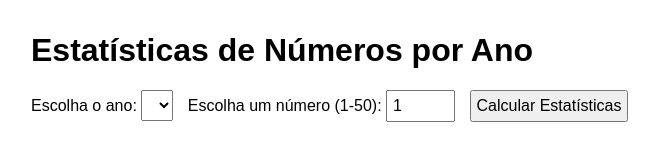
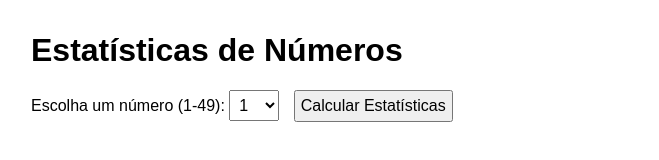
Before and after one commit to Hmdgt2/tol, a plain HTML site: page estatisticas.html in a window 1280 px wide. Shown: the whole page, without its empty margins (1-660 px from the left). Drawn offline with Linux system fonts and the light colour scheme.

Commit message:
Update estatisticas.html

```diff
--- a/estatisticas.html
+++ b/estatisticas.html
@@ -2,23 +2,20 @@
 <html lang="pt">
 <head>
   <meta charset="UTF-8" />
-  <title>Estatísticas de Números por Ano</title>
+  <title>Estatísticas de Números</title>
   <style>
     body { font-family: Arial, sans-serif; margin: 2em; }
     table { border-collapse: collapse; width: 100%; max-width: 700px; margin-top: 1em; }
     th, td { border: 1px solid #ccc; padding: 8px; text-align: center; }
     th { background: #f4f4f4; }
-    input, button, select { font-size: 1em; padding: 5px; margin-right: 10px; }
+    select, button { font-size: 1em; padding: 5px; margin-right: 10px; }
   </style>
 </head>
 <body>
-  <h1>Estatísticas de Números por Ano</h1>
+  <h1>Estatísticas de Números</h1>
 
-  <label for="ano">Escolha o ano:</label>
-  <select id="ano"></select>
-
-  <label for="numero">Escolha um número (1-50): </label>
-  <input type="number" id="numero" min="1" max="50" value="1" />
+  <label for="numero">Escolha um número (1-49): </label>
+  <select id="numero"></select>
   <button id="calcularBtn">Calcular Estatísticas</button>
 
   <p id="status"></p>
@@ -46,10 +43,6 @@
     </tbody>
   </table>
 
-  <script src=".dados/estatisticas.js"></script>
-  <script>
-    // Iniciar a app, apontar para o ficheiro JSON na pasta dados
-    inicializar('./dados/anos.json');
-  </script>
+  <script src="./js/estatisticas.js"></script>
 </body>
 </html>
```
